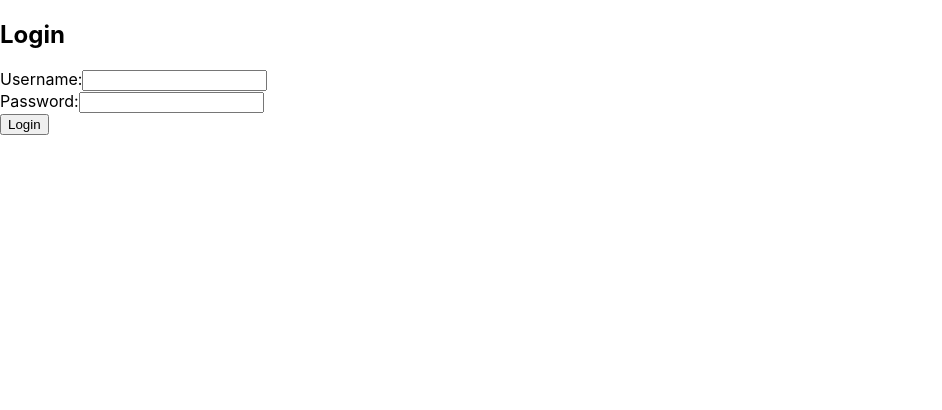
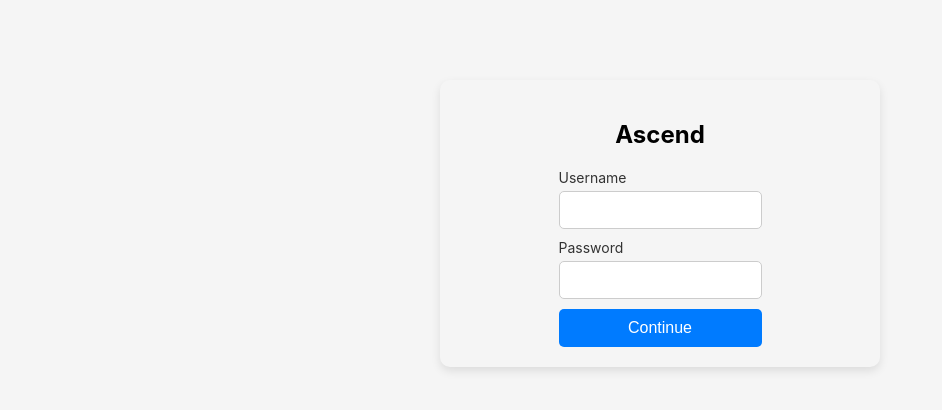
Before and after one commit to khody12/Ascend, a React (Create React App) app in the folder frontend/ascend/: page /login in a window 1280 px wide. Shown: the top 410 px of the page, without its empty margins (0-942 px from the left). Built offline with nearby package versions, Linux system fonts and the light colour scheme.

Commit message:
style changes to login page

```diff
--- a/frontend/ascend/src/App.js
+++ b/frontend/ascend/src/App.js
@@ -10,12 +10,10 @@ import {BrowserRouter as Router, Routes, Route } from "react-router-dom";
 function App() {
   return (
     <Router>
-      <div>
         <Routes>
           <Route path="/login" element={<Login />} />
           <Route path="/register" element={<Registration />} />
         </Routes>
-      </div>
     </Router>
   )
 
--- /dev/null
+++ b/frontend/ascend/src/components/Login.css
@@ -0,0 +1,84 @@
+body{
+    margin:0;
+    display:flex;
+    justify-content:center;
+    align-items:start;
+
+    height:100%;
+    width:100%;
+    background-color:#f5f5f5;
+}
+#root {
+    width:40%;
+    max-width:400px;
+
+}
+
+#login-container {
+    margin-top:10vh;
+
+    flex:0 1 auto;
+    display:flex;
+    flex-direction:column;
+    align-items:center;
+    width:100%;
+    max-width: 800px;
+    padding:20px;
+    border-radius:10px;
+    box-shadow:0 4px 10px rgba(0, 0, 0, 0.1);
+
+
+}
+.input-container label {
+    display:block;
+    margin-bottom:5px;
+    font-size:14px;
+    color:#333;
+}
+.input-container {
+    margin-bottom:10px;
+    width:100%;
+}
+
+.input-container input {
+    width: 100%;
+    padding: 10px;
+    font-size: 14px;
+    border: 1px solid #ccc;
+    border-radius: 5px;
+    box-sizing:border-box;
+    outline: none;
+    transition: border-color 0.3s ease, box-shadow 0.3s ease;
+}
+
+.input-container input:focus {
+    border-color: #007bff; /* Changes border color on focus */
+    box-shadow: 0 0 5px rgba(0, 123, 255, 0.5); /* Adds a glow effect */
+}
+
+button {
+    width: 100%;
+    padding: 10px;
+    font-size: 16px;
+    background-color: #007bff; /* Button color */
+    color: white;
+    border: none;
+    border-radius: 5px;
+    cursor: pointer;
+    transition: background-color 0.3s ease;
+  }
+
+  button:hover {
+    background-color: #0056b3; /* Darker on hover */
+  }
+
+  button:focus {
+    outline: none;
+    box-shadow: 0 0 5px rgba(0, 123, 255, 0.5); /* Subtle glow */
+  }
+
+  /* Message styles */
+  p {
+    color: red;
+    margin-top: 10px;
+  }
--- a/frontend/ascend/src/components/Login.js
+++ b/frontend/ascend/src/components/Login.js
@@ -1,3 +1,4 @@
+import "./Login.css"
 import React, { useState } from "react"; // imports react library,
 //usestate is react hook that lets you add data that changes to your components
 import axios from "axios"
@@ -31,11 +32,11 @@ const Login = () => {
     };
 
     return (
-        <div>
-            <h2>Login</h2>
+        <div id="login-container">
+            <h2>Ascend</h2>
             <form onSubmit={handleSubmit}>
-                <div>
-                    <label>Username:</label>
+                <div class="input-container">
+                    <label>Username</label>
                     <input
                         type="text"
                         value={username}
@@ -43,8 +44,8 @@ const Login = () => {
                         required
                     />
                 </div>
-                <div>
-                    <label>Password:</label>
+                <div class="input-container">
+                    <label>Password</label>
                     <input
                         type="password"
                         value={password}
@@ -52,7 +53,7 @@ const Login = () => {
                         required
                     />
                 </div>
-                <button type="submit">Login</button>
+                <button type="submit">Continue</button>
             </form>
             {message && <p>{message}</p>}
         </div>
```
